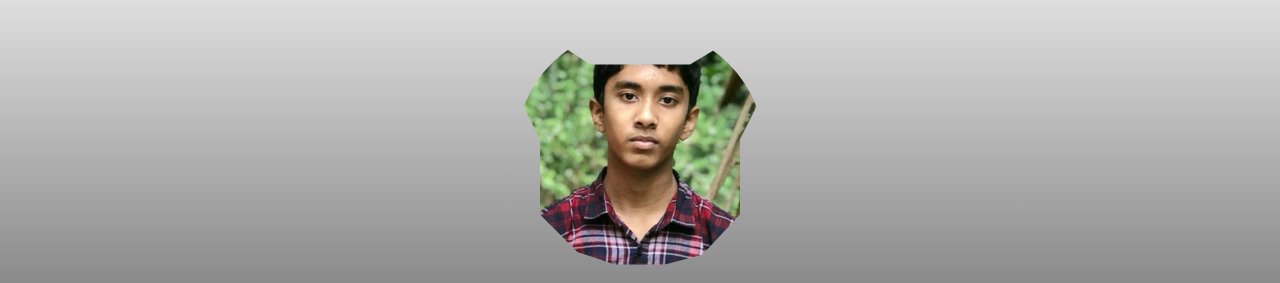
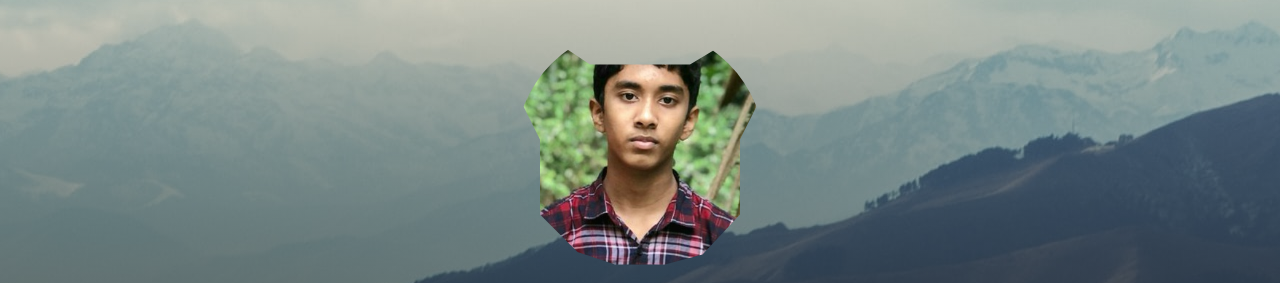
Before and after one commit to kbiishan/mou, a plain HTML site: page index.html in a window 1280 px wide. Shown: the part 110-393 px from the top of the page. Drawn offline with Linux system fonts and the light colour scheme.

Commit message:
Update style.css

```diff
--- a/style.css
+++ b/style.css
@@ -42,7 +42,7 @@ nav ul li a {
 body {
     height: 100vh;
     width: 100%;
-    background: linear-gradient(360deg, #121212 0%, rgba(18, 18, 18, 0) 100%), url(image/bg.jpg) no-repeat center;
+    background: linear-gradient(360deg, #121212 0%, rgba(18, 18, 18, 0) 100%), url(bg.jpg) no-repeat center;
     background-image: center;
 }
 
```
